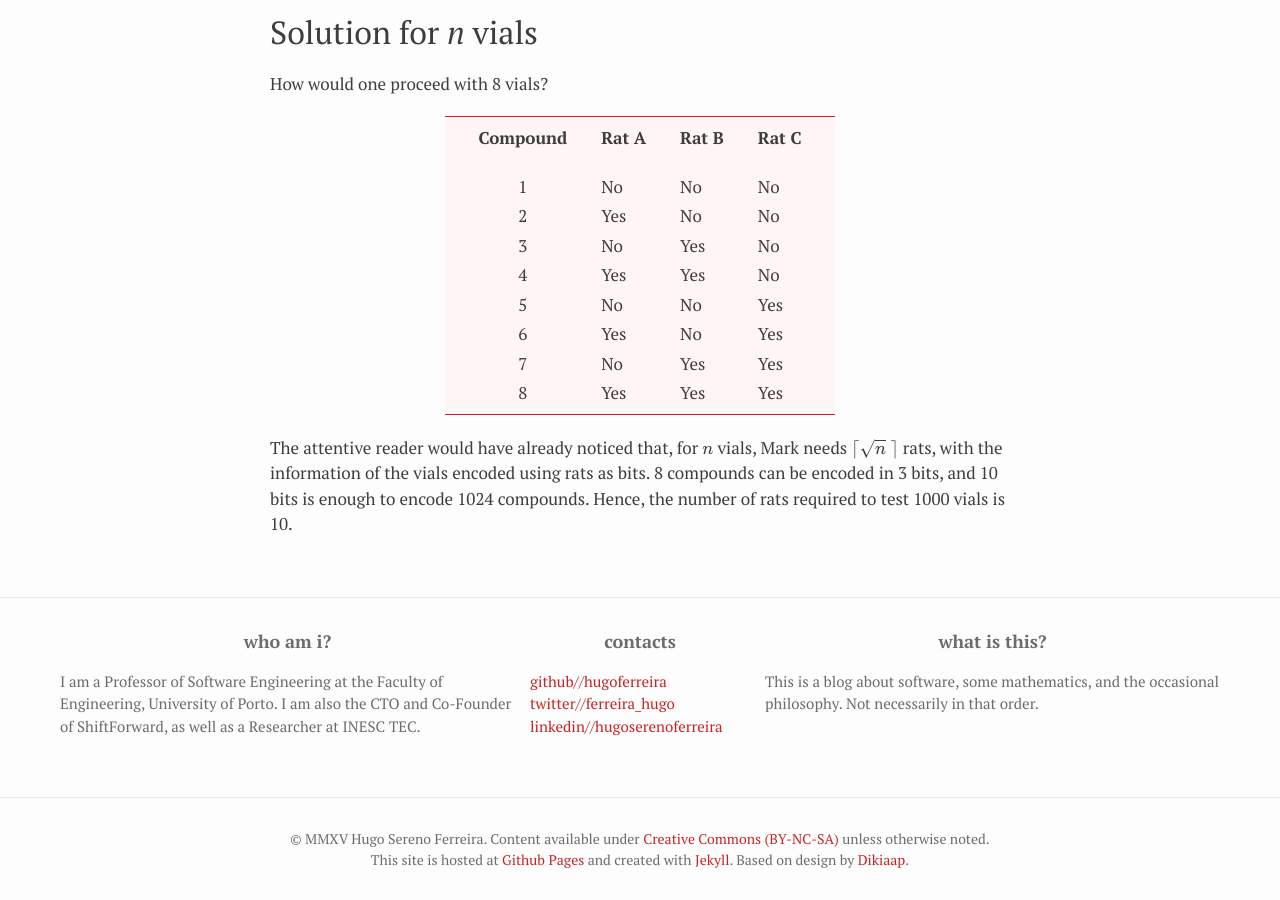
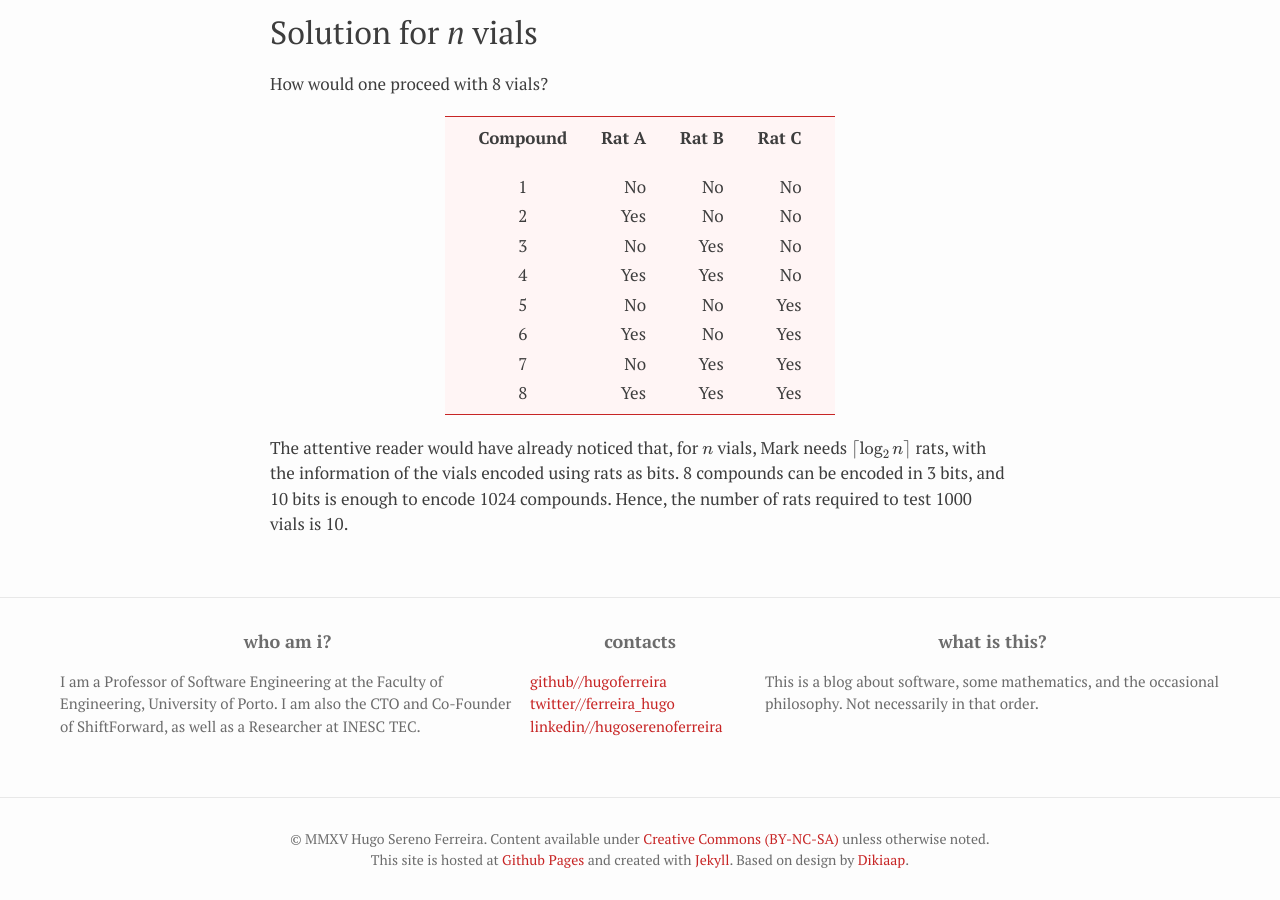
Before and after one commit to hugoferreira/hugoferreira.github.com, a Jekyll site: the page built from _posts/2015-08-30-mark-rats-and-poison.markdown, in a window 1280 px wide and 900 px high, scrolled down 922 px. Built offline with Jekyll 4.4.1, drawn with Linux system fonts in a browser that asks for light colours; formulas are drawn with MathJax 3.

Commit message:
Fixed big typo in estimating the number of bits required for this puzzle.

```diff
--- a/_posts/2015-08-30-mark-rats-and-poison.markdown
+++ b/_posts/2015-08-30-mark-rats-and-poison.markdown
@@ -16,7 +16,7 @@
 A naive optimization of this strategy would reduce the need to three rats: Mark would leave one compound out of the experience, and if no rat died, the compound that was left out would be the correct one. The minimum amount, however, would be 2 rats, through the following scheme:
 
 | Compound | Rat A | Rat B |
-|:--------:|-------|-------|
+|:--------:|------:|------:|
 | 1        | No    | No    |
 | 2        | Yes   | No    |
 | 3        | No    | Yes   |
@@ -29,7 +29,7 @@
 How would one proceed with 8 vials?
 
 | Compound | Rat A | Rat B | Rat C |
-|:--------:|-------|-------|-------|
+|:--------:|------:|------:|------:|
 | 1        | No    | No    | No    |
 | 2        | Yes   | No    | No    |
 | 3        | No    | Yes   | No    |
@@ -39,4 +39,4 @@
 | 7        | No    | Yes   | Yes   |
 | 8        | Yes   | Yes   | Yes   |
 
-The attentive reader would have already noticed that, for $n$ vials, Mark needs $\lceil\sqrt{n}~\rceil$ rats, with the information of the vials encoded using rats as bits. 8 compounds can be encoded in 3 bits, and 10 bits is enough to encode 1024 compounds. Hence, the number of rats required to test 1000 vials is 10.
+The attentive reader would have already noticed that, for $n$ vials, Mark needs $\lceil\log_{2}{n}\rceil$ rats, with the information of the vials encoded using rats as bits. 8 compounds can be encoded in 3 bits, and 10 bits is enough to encode 1024 compounds. Hence, the number of rats required to test 1000 vials is 10.
```
